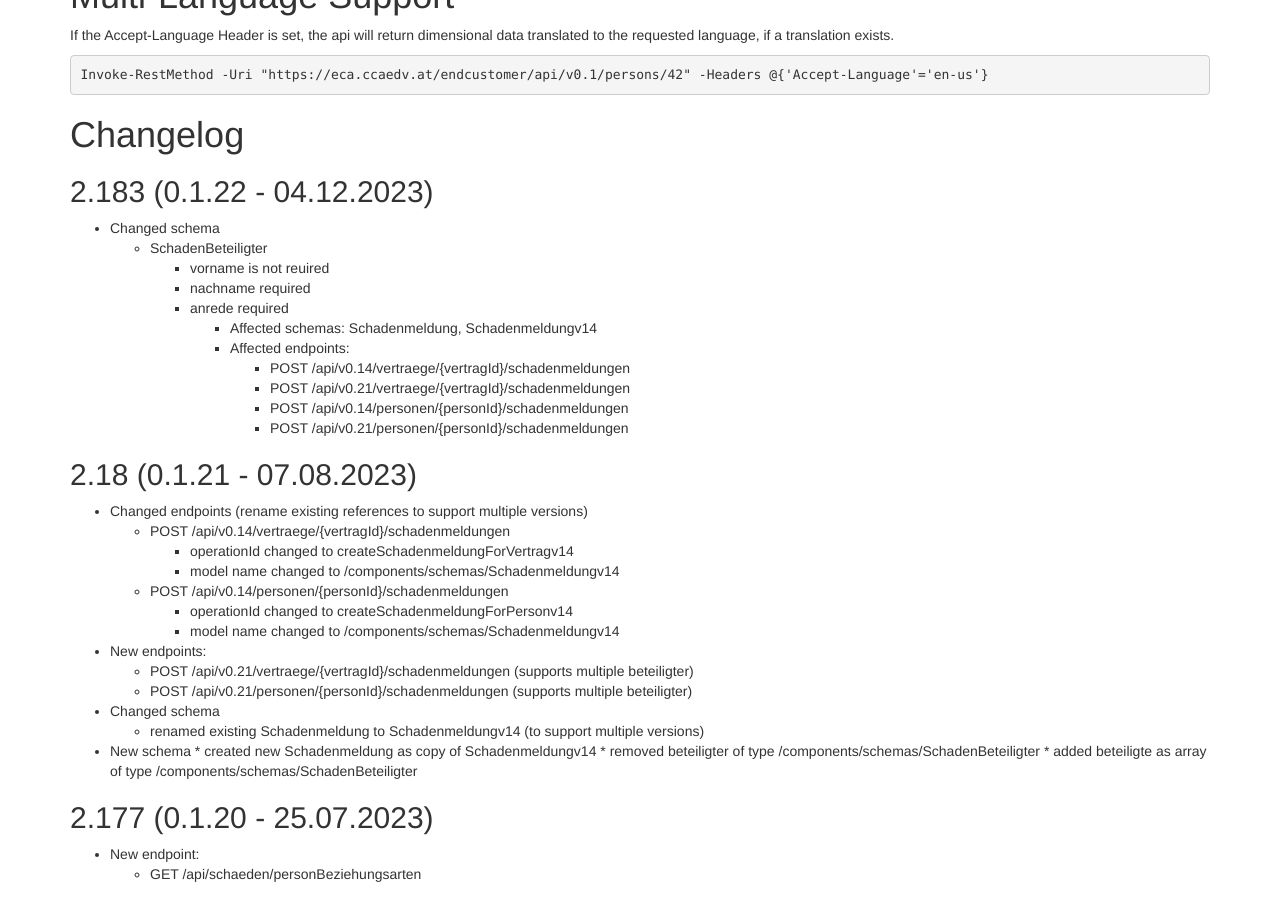
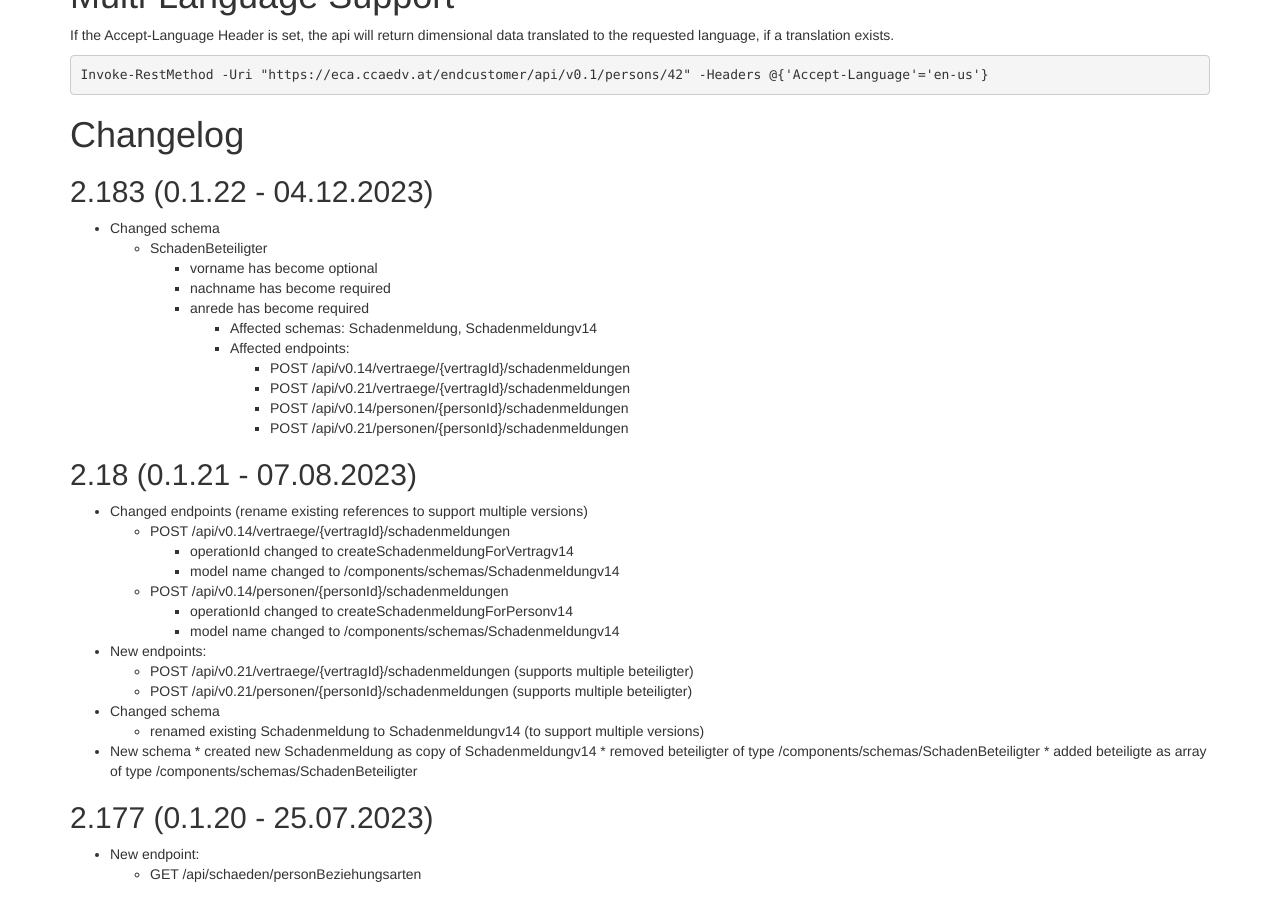
Before and after one commit to togethercca/togethercca.github.io, a Jekyll site: the page built from _pages/endCustomerApi.md, in a window 1280 px wide and 900 px high, scrolled down 8116 px. Built offline with Jekyll 4.4.1, drawn with Linux system fonts in a browser that asks for light colours.

Commit message:
Small mod in description for 0.1.22

```diff
--- a/_pages/endCustomerApi.md
+++ b/_pages/endCustomerApi.md
@@ -442,9 +442,9 @@ Invoke-RestMethod -Uri "https://eca.ccaedv.at/endcustomer/api/v0.1/persons/42" -
 ## 2.183 (0.1.22 - 04.12.2023)
 * Changed schema
 	* SchadenBeteiligter
-		* vorname is not reuired
-		* nachname required
-		* anrede required
+		* vorname has become optional
+		* nachname has become required
+		* anrede has become required
 			* Affected schemas: Schadenmeldung, Schadenmeldungv14
 			* Affected endpoints:
 				* POST /api/v0.14/vertraege/{vertragId}/schadenmeldungen
```
